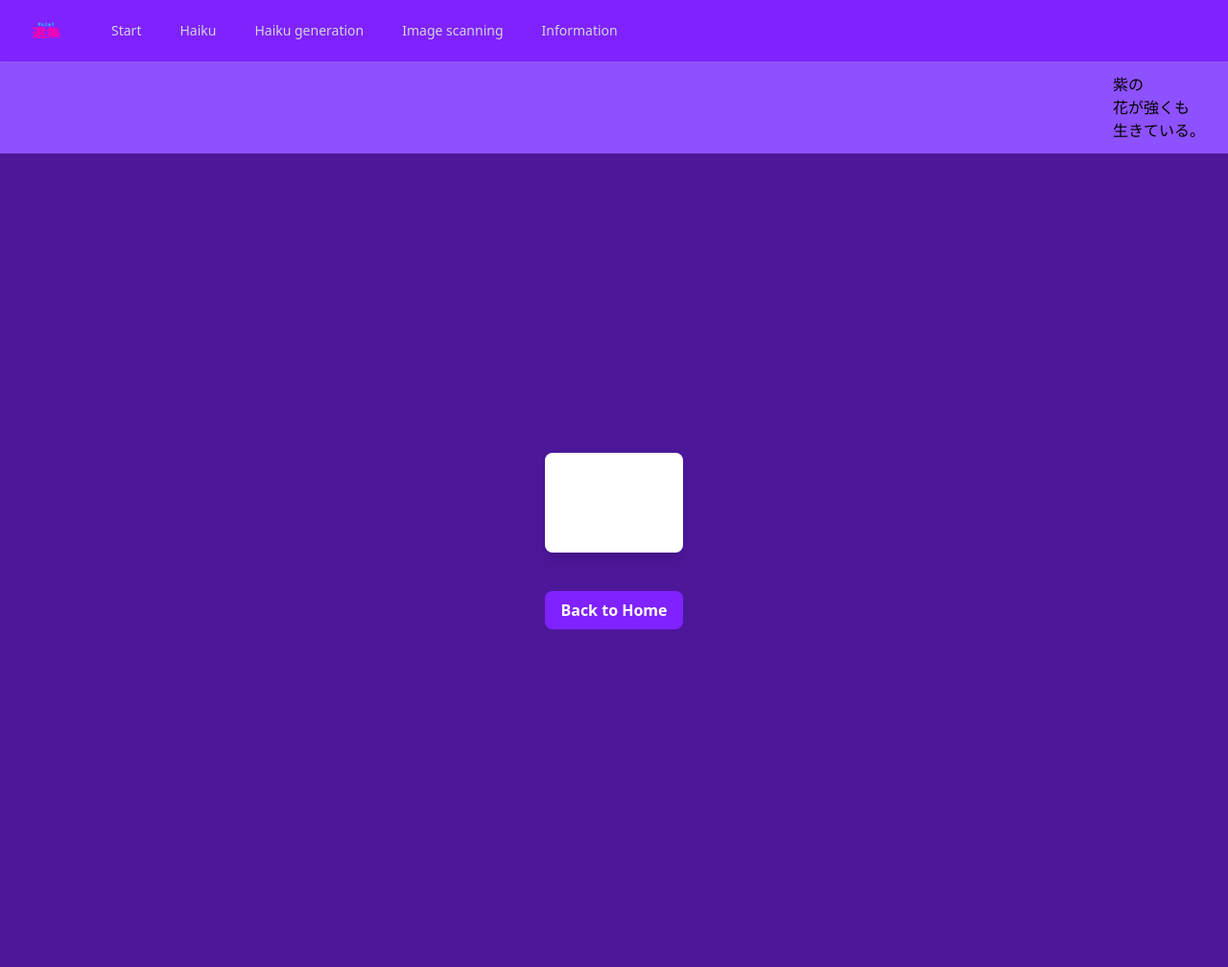
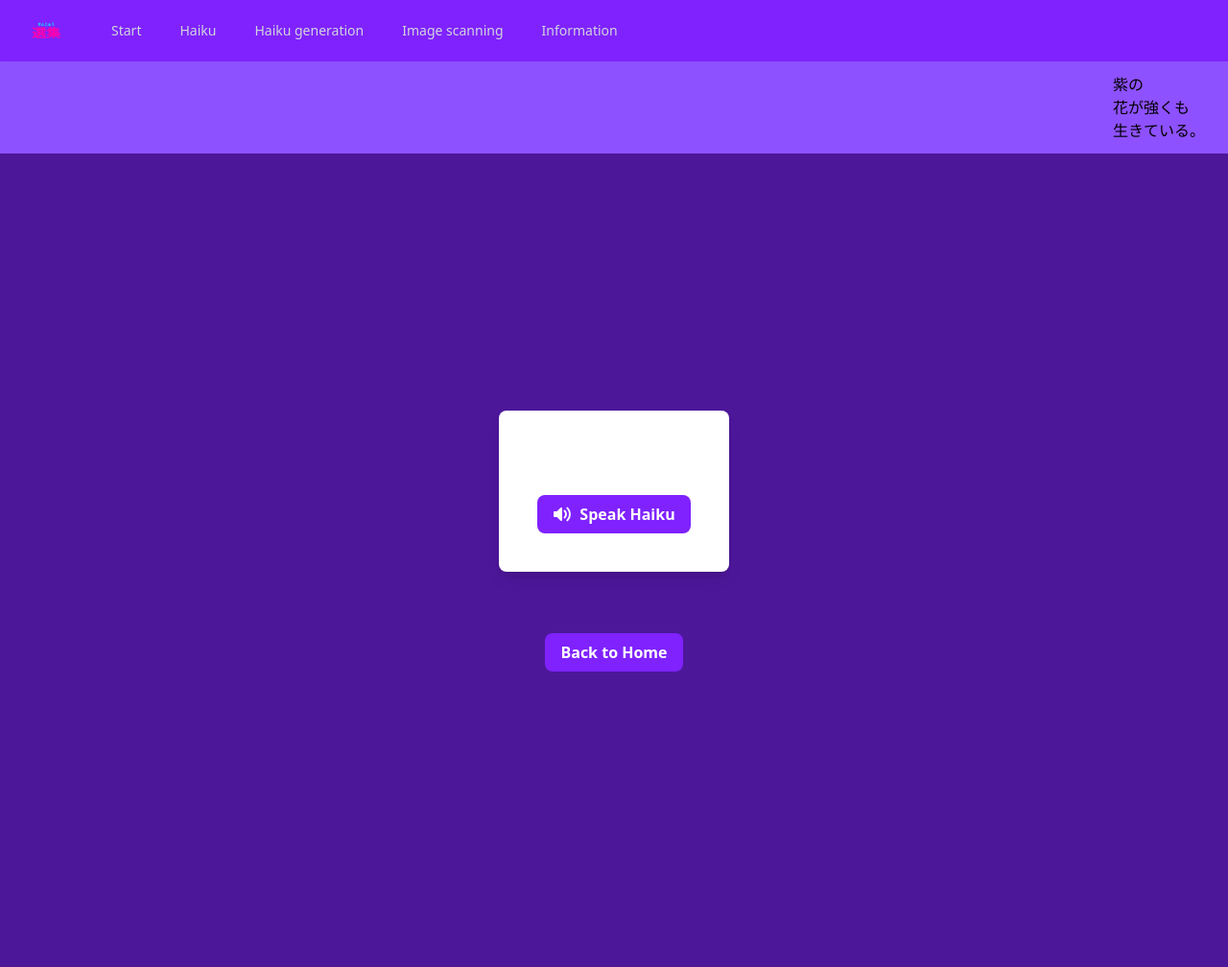
Before and after one commit to senju1337/senju, a Flask app: template senju/templates/haiku.html in a window 1280 px wide. Shown: the whole page at 96% size. Run offline with Flask 3, Linux system fonts and the light colour scheme; the template is opened without the code that fills it, so the values that code supplies are empty.

Commit message:
feat: add button for t2s
Refs: OPS-56

```diff
--- a/senju/templates/haiku.html
+++ b/senju/templates/haiku.html
@@ -1,32 +1,64 @@
 {% extends "base.html" %}
-
 {% block content %}
 <div class="bg-violet-900 min-h-screen flex items-center justify-center text-white">
 	<div class="text-center">
 		<div class="bg-white text-gray-900 p-10 rounded-lg shadow-lg max-w-2xl mx-auto transform -translate-y-10">
 			<h1 class="text-4xl font-bold text-violet-700 mb-6">{{ title }}</h1>
-			<p class="text-2xl italic leading-relaxed text-left">
+			<p id="haiku-text" class="text-2xl italic leading-relaxed text-left">
 				{% for line in context.haiku.lines %}
 					{{ line }}<br>
 				{% endfor %}
 			</p>
+			<button id="speak-button" class="mt-6 bg-violet-600 hover:bg-violet-700 text-white font-bold py-2 px-4 rounded-lg">
+				<span class="flex items-center">
+					<svg xmlns="http://www.w3.org/2000/svg" class="h-5 w-5 mr-2" viewBox="0 0 20 20" fill="currentColor">
+						<path fill-rule="evenodd" d="M9.383 3.076A1 1 0 0110 4v12a1 1 0 01-1.707.707L4.586 13H2a1 1 0 01-1-1V8a1 1 0 011-1h2.586l3.707-3.707a1 1 0 011.09-.217zM14.657 2.929a1 1 0 011.414 0A9.972 9.972 0 0119 10a9.972 9.972 0 01-2.929 7.071 1 1 0 01-1.414-1.414A7.971 7.971 0 0017 10c0-2.21-.894-4.208-2.343-5.657a1 1 0 010-1.414zm-2.829 2.828a1 1 0 011.415 0A5.983 5.983 0 0115 10a5.984 5.984 0 01-1.757 4.243 1 1 0 01-1.415-1.415A3.984 3.984 0 0013 10a3.983 3.983 0 00-1.172-2.828 1 1 0 010-1.415z" clip-rule="evenodd" />
+					</svg>
+					Speak Haiku
+				</span>
+			</button>
 		</div>
 		<a href="{{ url_for('index_view') }}"
-			class=" inline-block bg-violet-600 hover:bg-violet-700 text-white font-bold py-2 px-4 rounded-lg">
+			class="inline-block bg-violet-600 hover:bg-violet-700 text-white font-bold py-2 px-4 rounded-lg mt-6">
 			Back to Home
 		</a>
 	</div>
 </div>
 <script>
-	if ('speechSynthesis' in window){
-		//Speech supported
-	}
-	else{
-		//Speech not supported
-		alert("Sorry your browser does not support Speech synthesis");
-	}
-	var msg = new speechSynthesisUtterance();
-	msg.text = {context.haiku.lines};
-	window.speak(msg);
+	document.addEventListener('DOMContentLoaded', function() {
+		const speakButton = document.getElementById('speak-button');
+		const haikuText = document.getElementById('haiku-text');
+
+		// Check if speech synthesis is supported
+		if (!('speechSynthesis' in window)) {
+			speakButton.disabled = true;
+			speakButton.title = "Speech synthesis not supported in your browser";
+			speakButton.classList.add('opacity-50');
+			console.error("Speech synthesis not supported");
+		}
+
+		speakButton.addEventListener('click', function() {
+			// Get the haiku text without the <br> tags
+			const textContent = haikuText.innerText.trim();
+
+			// Create a new speech synthesis instance
+			const msg = new SpeechSynthesisUtterance();
+			msg.text = textContent;
+			msg.rate = 0.9; // Slightly slower for better haiku rhythm
+			msg.pitch = 1.0;
+
+			// Stop any ongoing speech
+			window.speechSynthesis.cancel();
+
+			// Start speaking
+			window.speechSynthesis.speak(msg);
+
+			// Visual feedback
+			speakButton.classList.add('bg-violet-800');
+			msg.onend = function() {
+				speakButton.classList.remove('bg-violet-800');
+			};
+		});
+	});
 </script>
 {% endblock %}
--- a/senju/templates/scan.html
+++ b/senju/templates/scan.html
@@ -153,7 +153,7 @@ Vote him, task complete.</h2>
                 responseBox.classList.remove('opacity-0');
 
                 // Example response
-                document.getElementById('ai-response').textContent = 'Dominic Monaghan interviewing Elijah Wood if he will wear wigs';
+                document.getElementById('ai-response').textContent = 'Amogus';
             } else {
 
                 errorMessage.classList.remove('hidden');
--- /dev/null
+++ b/senju/test.py
@@ -0,0 +1,6 @@
+from senju.haiku import Haiku
+from senju.store_manager import StoreManager
+
+haiku = Haiku(["Red suit, vents unseen,"," Sus behavior, crew unsure,"," Vote him, task complete."])
+store = StoreManager()
+store.save_haiku(haiku)
```
